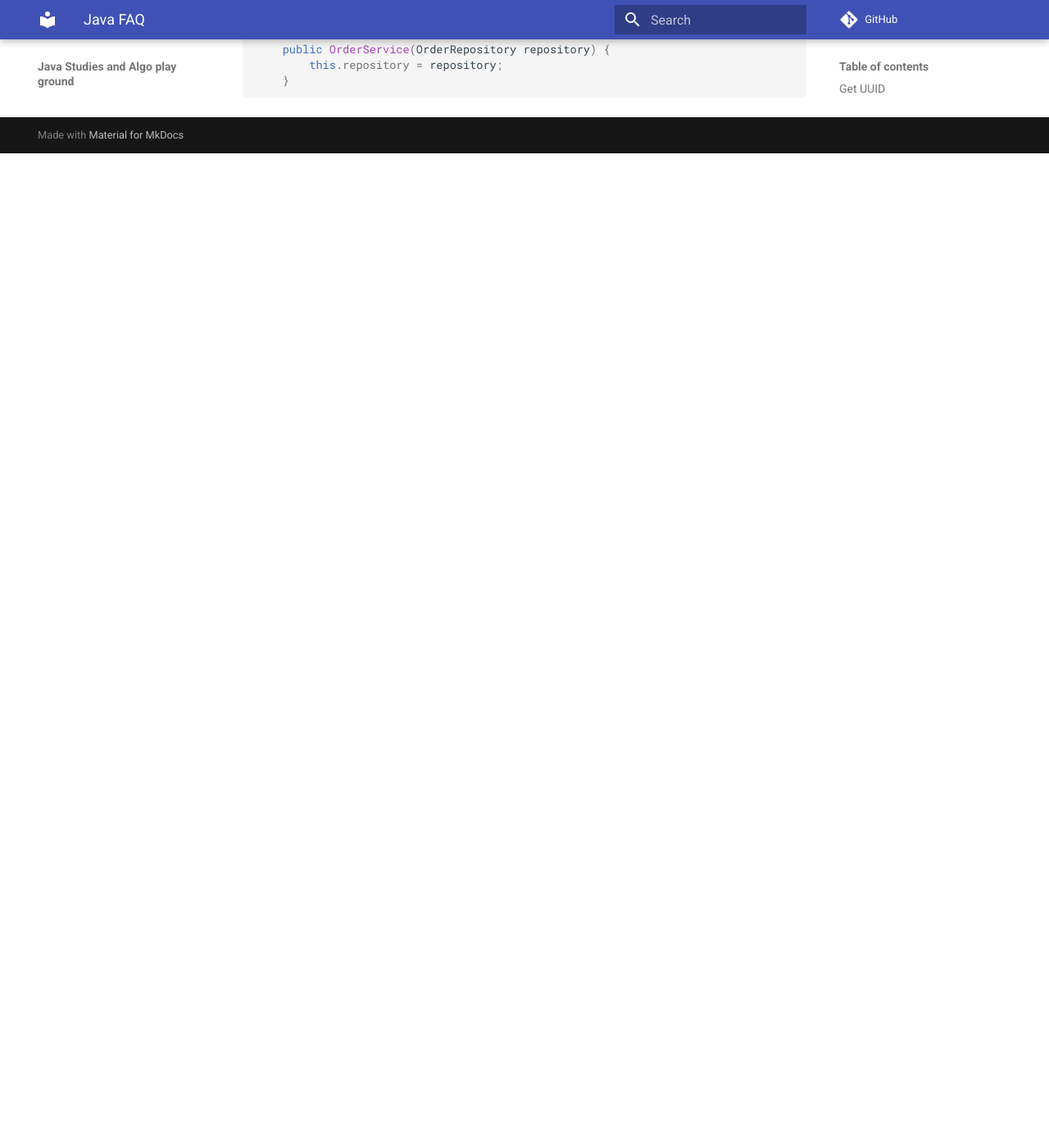
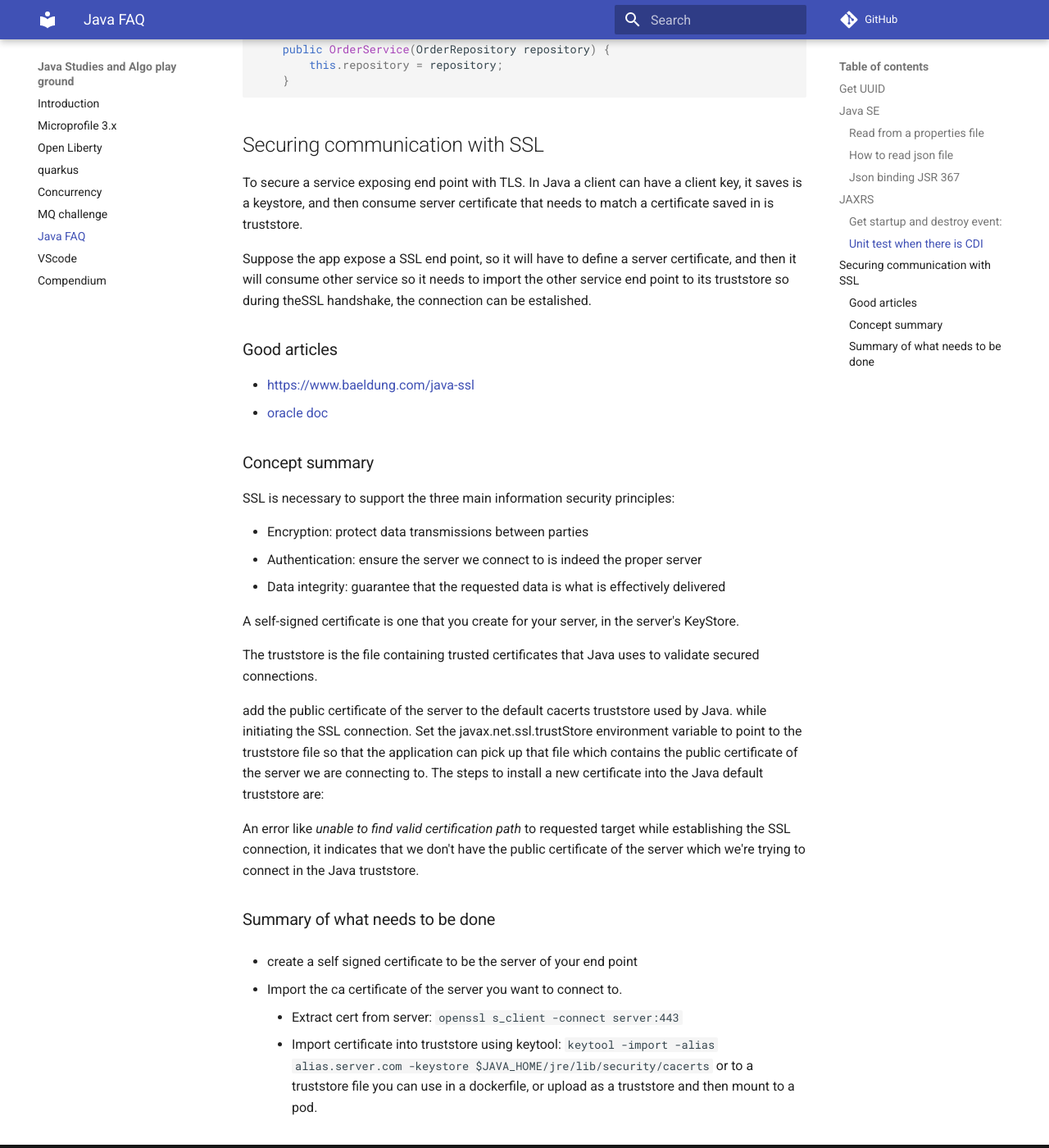
Before and after one commit to jbcodeforce/java-studies, an MkDocs documentation site: the page built from docs/FAQ.md, in a window 1280 px wide and 1400 px high, scrolled down 1382 px. Shown: the whole window at 82% size. Built offline with MkDocs 1.6.1 and Material for MkDocs 9.7.7, drawn with Linux system fonts in a browser that asks for light colours; comment, search, counter and statistics services are not loaded; before the commit the page ends 1569 px from its top, so only the background shows below that.

Commit message:
start ssl

````diff
--- a/docs/FAQ.md
+++ b/docs/FAQ.md
@@ -65,3 +65,42 @@
 		this.repository = repository;
 	}
 ```
+
+## Securing communication with SSL
+
+To secure a service exposing end point with TLS. In Java a client can have a client key, it saves is a keystore, and then consume server certificate that needs to match a certificate saved in is truststore.
+
+Suppose the app expose a SSL end point, so it will have to define a server certificate, and then it will consume other service so it needs to import the other service end point to its truststore so during theSSL handshake, the connection can be estalished.
+
+### Good articles
+
+* [https://www.baeldung.com/java-ssl](https://www.baeldung.com/java-ssl)
+* [oracle doc](https://docs.oracle.com/cd/E54932_01/doc.705/e54936/cssg_create_ssl_cert.htm#CSVSG180)
+
+### Concept summary
+
+SSL is necessary to support the three main information security principles:
+
+* Encryption: protect data transmissions between parties
+* Authentication: ensure the server we connect to is indeed the proper server
+* Data integrity: guarantee that the requested data is what is effectively delivered
+
+A self-signed certificate is one that you create for your server, in the server's KeyStore.
+
+The truststore is the file containing trusted certificates that Java uses to validate secured connections.
+
+add the public certificate of the server to the default cacerts truststore used by Java. while initiating the SSL connection.
+Set the javax.net.ssl.trustStore environment variable to point to the truststore file so that the application can pick up that file which contains the public certificate of the server we are connecting to.
+The steps to install a new certificate into the Java default truststore are:
+
+
+An error like *unable to find valid certification path* to requested target while establishing the SSL connection, it indicates that we don't have the public certificate of the server which we're trying to connect in the Java truststore.
+
+### Summary of what needs to be done
+
+* create a self signed certificate to be the server of your end point
+
+* Import the ca certificate of the server you want to connect to.
+
+    * Extract cert from server: `openssl s_client -connect server:443`
+    * Import certificate into truststore using keytool: `keytool -import -alias alias.server.com -keystore $JAVA_HOME/jre/lib/security/cacerts` or to a truststore file you can use in a dockerfile, or upload as a truststore and then mount to a pod.
````
Also changed, not shown: 1 other file.
